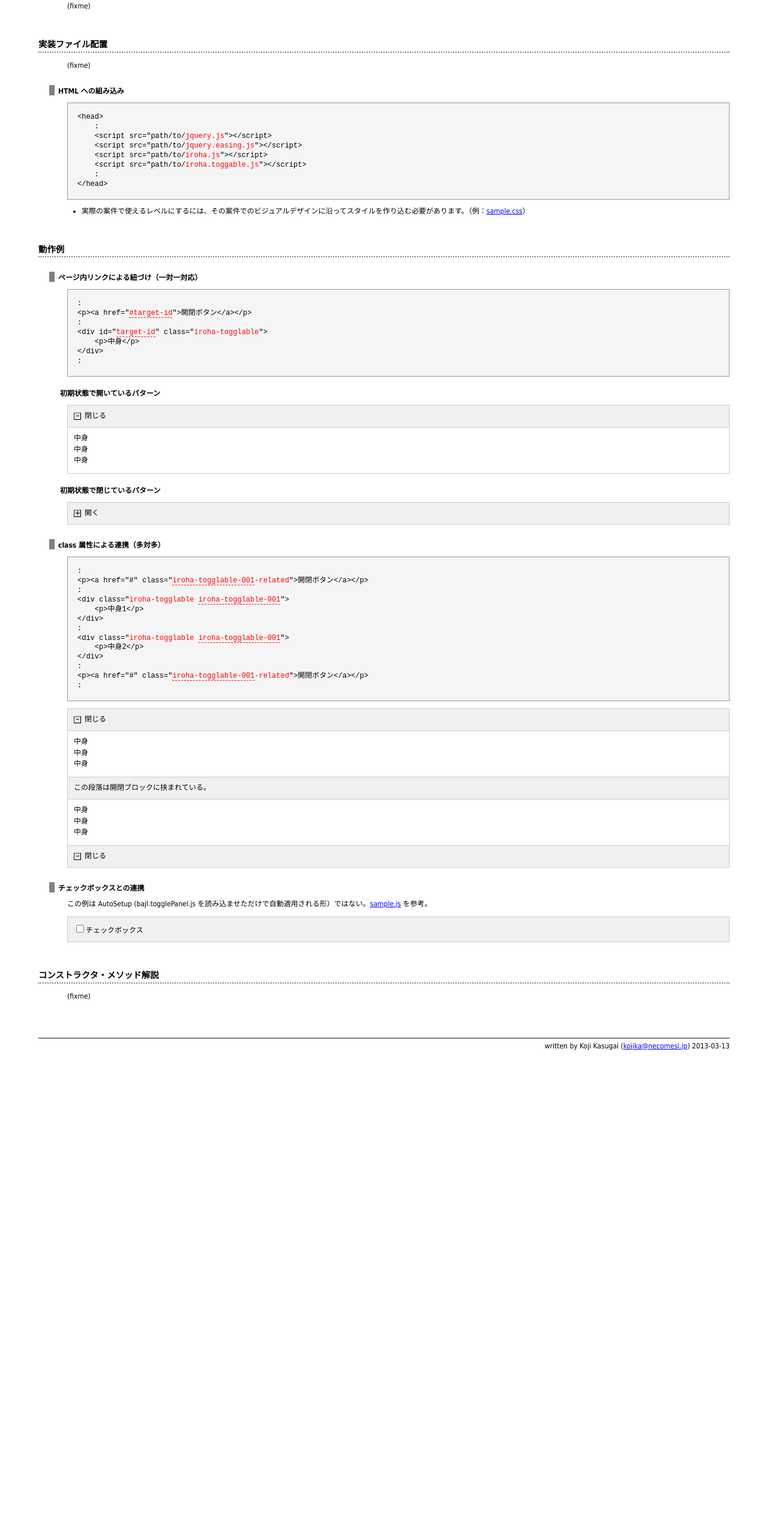
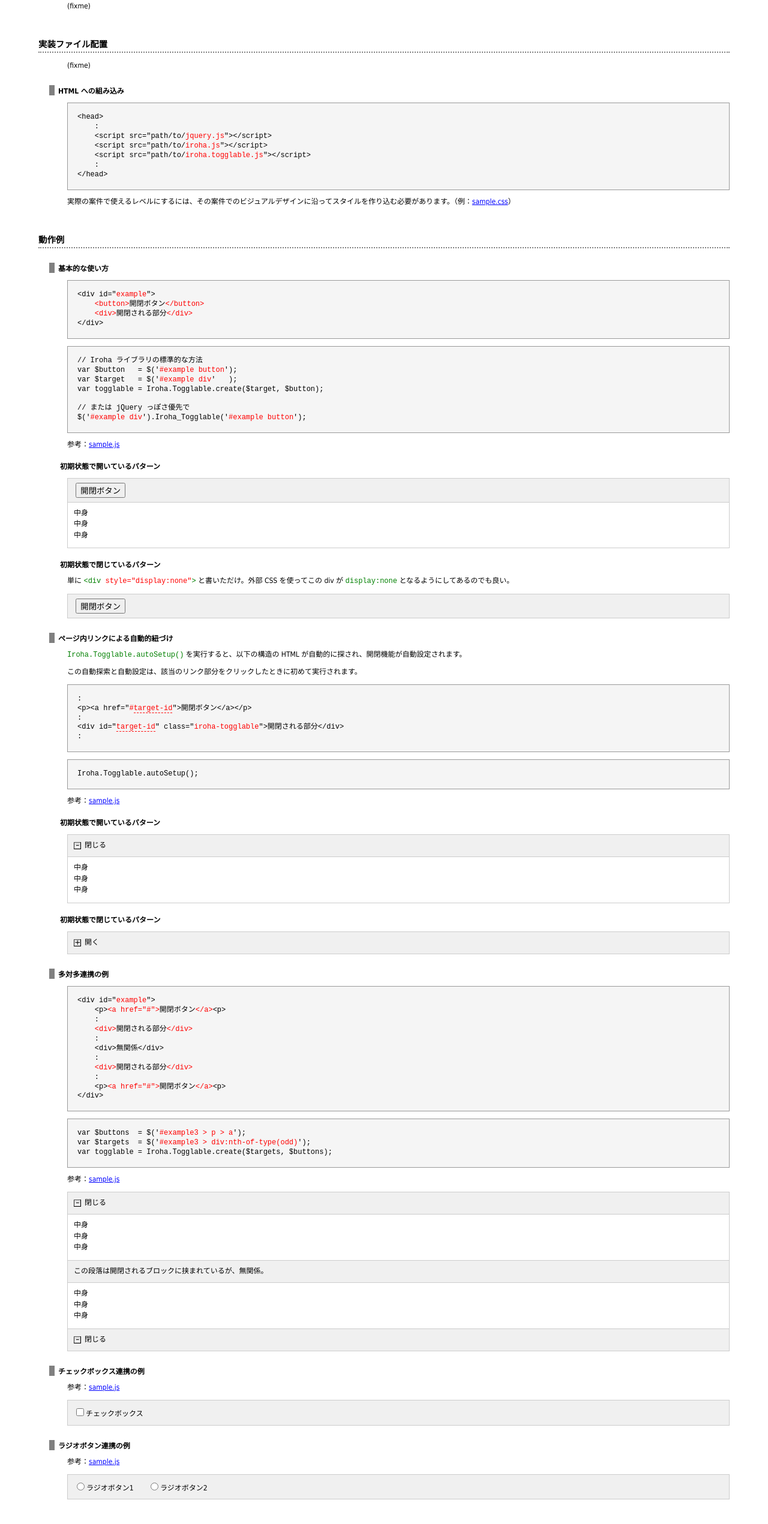
Before and after one commit to necomesi/iroha, a plain HTML site: page Iroha/togglable/index.html in a window 1280 px wide. Shown: the part 239-2780 px from the top of the page at 60% size. Before the commit the page ends 2002 px from the top, so only its background shows below. Drawn offline with Linux system fonts and the light colour scheme.

Commit message:
Iroha.Togglable : 実装サンプル追加。命名規則で開閉ボタンとブロックを紐付ける AutoSetup の機能を廃止。

```diff
--- a/Iroha/togglable/_docfiles/sample.css
+++ b/Iroha/togglable/_docfiles/sample.css
@@ -59,6 +59,11 @@ div.example > di ul li {
 
 /* ----- toggle controller button ----- */
 
+div.example > button {
+	margin: 0.5em 1em;
+	cursor: pointer;
+}
+
 div.example > p {
 	margin: 0;
 	padding: 0;
@@ -70,7 +75,7 @@ div.example > p:last-child {
 
 div.example > p a,
 div.example > p label {
-	display: block;
+	display: inline-block;
 	margin: 0;
 	padding: 10px 10px 10px 28px;
 	background-position: 10px 50%;
--- a/Iroha/togglable/_docfiles/sample.js
+++ b/Iroha/togglable/_docfiles/sample.js
@@ -4,7 +4,7 @@
  *       sample script for Iroha.Togglable
  *       (charset : "UTF-8")
  *
- *    @version 3.00.20130314
+ *    @version 3.01.20130314
  *    @requires jquery.js
  *    @requires iroha.js
  *    @requires iroha.togglable.js
@@ -18,26 +18,56 @@ $(function() {
 
 
 
+	/* ---------- サンプル実装「基本的な使い方」 ----------- */
+
+	$('#example1_1, #example1_2').each(function() {
+		var $base     = $(this);
+		var $button   = $base.children('button');
+		var $target   = $base.children('div'   );
+		var togglable = Iroha.Togglable.create($target, $button);
+	});
+
+
+
 	/* ---------- 「AutoSetup」 ----------- */
-	/*
-	 * className と構造をもとに、開閉ブロックと開閉ボタンを関連づけ、
-	 * 開閉ボタンが押下されたらその場でインスタンスを自動生成する。
-	 */
+
 	Iroha.Togglable.autoSetup();
 
 
 
-	/* ---------- サンプル実装「チェックボックスと連携」 ----------- */
-	/*
-	 * ブロック開閉をチェックボックスの ON/OFF で行うというサンプル。
-	 */
+	/* ---------- サンプル実装「多対多連携の例」 ----------- */
+
+	var $base     = $('#example3');
+	var $buttons  = $base.find('> p > a');
+	var $targets  = $base.find('> div:nth-of-type(odd)');
+	var togglable = Iroha.Togglable.create($targets, $buttons);
+
+
+
+	/* ---------- サンプル実装「チェックボックス連携の例」 ----------- */
+
 	var $base     = $('#example4');
-	var $panel    = $base.children('div').first();
+	var $target   = $base.children('div').first();
 	var $check    = $base.find(':checkbox');
-	var togglable = Iroha.Togglable.create($panel, $check);
+	var togglable = Iroha.Togglable.create($target, $check);
 
 	// HTML 読み込み時点のチェックボックス状態により即座開閉。
 	$check.attr('checked') ? togglable.open(0) : togglable.close(0);
+
+
+
+	/* ---------- サンプル実装「ラジオボタン連携の例」 ----------- */
+
+	var $base      = $('#example5');
+	var togglables = $base.children('div').map(function() { return Iroha.Togglable.create(this) });
+	var $radios    = $base.find(':radio').change(function() {
+		togglables.each(function() { this.close() });
+		togglables[this.value].open();
+	});
+
+	// HTML 読み込み時点のチェックボックス状態により即座開閉。
+	togglables.each(function() { this.close(0) });
+	$radios.filter(':checked').trigger('change');
 
 
 
--- a/Iroha/togglable/index.html
+++ b/Iroha/togglable/index.html
@@ -8,7 +8,6 @@
 <link rel="stylesheet" href="../../_css/base.css">
 <link rel="stylesheet" href="_docfiles/sample.css">
 <script src="../_libs/jquery.js"></script>
-<script src="../_libs/jquery.easing.js"></script>
 <script src="../iroha/iroha.js"></script>
 <script src="iroha.togglable.js"></script>
 <script src="_docfiles/sample.js"></script>
@@ -38,37 +37,92 @@
 <pre>&lt;head&gt;
     :
     &lt;script src=&quot;path/to/<em>jquery.js</em>&quot;&gt;&lt;/script&gt;
-    &lt;script src=&quot;path/to/<em>jquery.easing.js</em>&quot;&gt;&lt;/script&gt;
     &lt;script src=&quot;path/to/<em>iroha.js</em>&quot;&gt;&lt;/script&gt;
-    &lt;script src=&quot;path/to/<em>iroha.toggable.js</em>&quot;&gt;&lt;/script&gt;
+    &lt;script src=&quot;path/to/<em>iroha.togglable.js</em>&quot;&gt;&lt;/script&gt;
     :
 &lt;/head&gt;</pre>
 
-<ul>
-	<li>実際の案件で使えるレベルにするには、その案件でのビジュアルデザインに沿ってスタイルを作り込む必要があります。（例：<a href="_docfiles/sample.css">sample.css</a>）</li>
-</ul>
+<p>実際の案件で使えるレベルにするには、その案件でのビジュアルデザインに沿ってスタイルを作り込む必要があります。（例：<a href="_docfiles/sample.css">sample.css</a>）</p>
 
 <h2 id="examples">動作例</h2>
 
-<h3>ページ内リンクによる紐づけ（一対一対応）</h3>
+<h3>基本的な使い方</h3>
 
-<pre>:
-&lt;p&gt;&lt;a href=&quot;<em><strong>#target-id</strong></em>&quot;&gt;開閉ボタン&lt;/a&gt;&lt;/p&gt;
-:
-&lt;div id=&quot;<em><strong>target-id</strong></em>&quot; class=&quot;<em>iroha-togglable</em>&quot;&gt;
-    &lt;p&gt;中身&lt;/p&gt;
+<pre>
+&lt;div id=&quot;<em>example</em>&quot;&gt;
+    <em>&lt;button&gt;</em>開閉ボタン<em>&lt;/button&gt;</em>
+    <em>&lt;div&gt;</em>開閉される部分<em>&lt;/div&gt;</em>
 &lt;/div&gt;
-:</pre>
+</pre>
+
+<pre>
+// Iroha ライブラリの標準的な方法
+var $button   = $('<em>#example button</em>');
+var $target   = $('<em>#example div</em>'   );
+var togglable = Iroha.Togglable.create($target, $button);
+
+// または jQuery っぽさ優先で
+$('<em>#example div</em>').Iroha_Togglable('<em>#example button</em>');
+</pre>
+
+<p>参考：<a href="_docfiles/sample.js">sample.js</a></p>
 
 <h4>初期状態で開いているパターン</h4>
 
-<div class="example" id="example1">
-<p><a href="#example1-body">
+<div class="example" id="example1_1">
+<button>開閉ボタン</button>
+<div>
+<ul>
+<li>中身</li>
+<li>中身</li>
+<li>中身</li>
+</ul>
+</div>
+<!-- /example --></div>
+
+<h4>初期状態で閉じているパターン</h4>
+
+<p>単に <code>&lt;div <em>style=&quot;display:none&quot;</em>&gt;</code> と書いただけ。外部 CSS を使ってこの div が <code>display:none</code> となるようにしてあるのでも良い。</p>
+
+<div class="example" id="example1_2">
+<button>開閉ボタン</button>
+<div style="display:none">
+<ul>
+<li>中身</li>
+<li>中身</li>
+<li>中身</li>
+</ul>
+</div>
+<!-- /example --></div>
+
+<h3>ページ内リンクによる自動的紐づけ</h3>
+
+<p><code>Iroha.Togglable.autoSetup()</code> を実行すると、以下の構造の HTML が自動的に探され、開閉機能が自動設定されます。</p>
+<p>この自動探索と自動設定は、該当のリンク部分をクリックしたときに初めて実行されます。</p>
+
+<pre>
+:
+&lt;p&gt;&lt;a href=&quot;<em>#<strong>target-id</strong></em>&quot;&gt;開閉ボタン&lt;/a&gt;&lt;/p&gt;
+:
+&lt;div id=&quot;<em><strong>target-id</strong></em>&quot; class=&quot;<em>iroha-togglable</em>&quot;&gt;開閉される部分&lt;/div&gt;
+:
+</pre>
+
+<pre>
+Iroha.Togglable.autoSetup();
+</pre>
+
+<p>参考：<a href="_docfiles/sample.js">sample.js</a></p>
+
+<h4>初期状態で開いているパターン</h4>
+
+<div class="example" id="example2_1">
+<p><a href="#example2_1-body">
 <span class="open-button">開く</span>
 <span class="close-button">閉じる</span>
 </a></p>
 
-<div class="iroha-togglable" id="example1-body">
+<div class="iroha-togglable" id="example2_1-body">
 <ul>
 <li>中身</li>
 <li>中身</li>
@@ -79,79 +133,13 @@
 
 <h4>初期状態で閉じているパターン</h4>
 
-<div class="example" id="example2">
-<p><a href="#example2-body" class="iroha-togglable-closed">
+<div class="example" id="example2_2">
+<p><a href="#example2_2-body" class="iroha-togglable-closed">
 <span class="open-button">開く</span>
 <span class="close-button">閉じる</span>
 </a></p>
 
-<div class="iroha-togglable iroha-togglable-closed" id="example2-body">
-<ul>
-<li>中身</li>
-<li>中身</li>
-<li>中身</li>
-</ul>
-<!-- /iroha-togglable --></div>
-<!-- /example --></div>
-
-<h3>class 属性による連携（多対多）</h3>
-
-<pre>:
-&lt;p&gt;&lt;a href=&quot;#&quot; class=&quot;<em><strong>iroha-togglable-001</strong>-related</em>&quot;&gt;開閉ボタン&lt;/a&gt;&lt;/p&gt;
-:
-&lt;div class=&quot;<em>iroha-togglable <strong>iroha-togglable-001</strong></em>&quot;&gt;
-    &lt;p&gt;中身1&lt;/p&gt;
-&lt;/div&gt;
-:
-&lt;div class=&quot;<em>iroha-togglable <strong>iroha-togglable-001</strong></em>&quot;&gt;
-    &lt;p&gt;中身2&lt;/p&gt;
-&lt;/div&gt;
-:
-&lt;p&gt;&lt;a href=&quot;#&quot; class=&quot;<em><strong>iroha-togglable-001</strong>-related</em>&quot;&gt;開閉ボタン&lt;/a&gt;&lt;/p&gt;
-:</pre>
-
-<div class="example" id="example3">
-<p><a href="#" class="iroha-togglable-001-related">
-<span class="open-button">開く</span>
-<span class="close-button">閉じる</span>
-</a></p>
-
-<div class="iroha-togglable iroha-togglable-001">
-<ul>
-<li>中身</li>
-<li>中身</li>
-<li>中身</li>
-</ul>
-<!-- /iroha-togglable --></div>
-
-<div class="sandwiched">
-<p>この段落は開閉ブロックに挟まれている。</p>
-<!-- /sandwiched --></div>
-
-<div class="iroha-togglable iroha-togglable-001">
-<ul>
-<li>中身</li>
-<li>中身</li>
-<li>中身</li>
-</ul>
-<!-- /iroha-togglable --></div>
-
-<p><a href="#" class="iroha-togglable-001-related">
-<span class="open-button">開く</span>
-<span class="close-button">閉じる</span>
-</a></p>
-<!-- /example --></div>
-
-
-<h3>チェックボックスとの連携</h3>
-
-<p>この例は AutoSetup (bajl.togglePanel.js を読み込ませただけで自動適用される形）ではない。<a href="_docfiles/sample.js">sample.js</a> を参考。</p>
-
-<div class="example" id="example4">
-<p>
-<label><input type="checkbox">チェックボックス</label>
-</p>
-<div>
+<div class="iroha-togglable iroha-togglable-closed" id="example2_2-body">
 <ul>
 <li>中身</li>
 <li>中身</li>
@@ -161,12 +149,114 @@
 <!-- /example --></div>
 
 
+<h3>多対多連携の例</h3>
+
+<pre>
+&lt;div id=&quot;<em>example</em>&quot;&gt;
+    &lt;p&gt;<em>&lt;a href=&quot;#&quot;&gt;</em>開閉ボタン<em>&lt;/a&gt;</em>&lt;p&gt;
+    :
+    <em>&lt;div&gt;</em>開閉される部分<em>&lt;/div&gt;</em>
+    :
+    &lt;div&gt;無関係&lt;/div&gt;
+    :
+    <em>&lt;div&gt;</em>開閉される部分<em>&lt;/div&gt;</em>
+    :
+    &lt;p&gt;<em>&lt;a href=&quot;#&quot;&gt;</em>開閉ボタン<em>&lt;/a&gt;</em>&lt;p&gt;
+&lt;/div&gt;
+</pre>
+
+<pre>
+var $buttons  = $('<em>#example3 &gt; p &gt; a</em>');
+var $targets  = $('<em>#example3 &gt; div:nth-of-type(odd)</em>');
+var togglable = Iroha.Togglable.create($targets, $buttons);
+</pre>
+<p>参考：<a href="_docfiles/sample.js">sample.js</a></p>
+
+<div class="example" id="example3">
+<p><a href="#">
+<span class="open-button">開く</span>
+<span class="close-button">閉じる</span>
+</a></p>
+
+<div>
+<ul>
+<li>中身</li>
+<li>中身</li>
+<li>中身</li>
+</ul>
+</div>
+
+<div class="sandwiched">
+<p>この段落は開閉されるブロックに挟まれているが、無関係。</p>
+<!-- /sandwiched --></div>
+
+<div>
+<ul>
+<li>中身</li>
+<li>中身</li>
+<li>中身</li>
+</ul>
+</div>
+
+<p><a href="#">
+<span class="open-button">開く</span>
+<span class="close-button">閉じる</span>
+</a></p>
+<!-- /example --></div>
+
+
+<h3>チェックボックス連携の例</h3>
+
+<p>参考：<a href="_docfiles/sample.js">sample.js</a></p>
+
+<div class="example" id="example4">
+<p>
+<label><input type="checkbox">チェックボックス</label>
+</p>
+
+<div>
+<ul>
+<li>中身</li>
+<li>中身</li>
+<li>中身</li>
+</ul>
+</div>
+<!-- /example --></div>
+
+
+<h3>ラジオボタン連携の例</h3>
+
+<p>参考：<a href="_docfiles/sample.js">sample.js</a></p>
+
+<div class="example" id="example5">
+<p>
+<label><input type="radio" name="example5" value="0">ラジオボタン1</label>
+<label><input type="radio" name="example5" value="1">ラジオボタン2</label>
+</p>
+
+<div>
+<ul>
+<li>中身1</li>
+<li>中身1</li>
+<li>中身1</li>
+</ul>
+</div>
+
+<div>
+<ul>
+<li>中身2</li>
+<li>中身2</li>
+<li>中身2</li>
+</ul>
+</div>
+<!-- /example --></div>
+
+
 <h2 id="definitions">コンストラクタ・メソッド解説</h2>
 
 <p>(fixme)</p>
 
-
-<address>written by Koji Kasugai (<a href="mailto:kojika@necomesi.jp">kojika@necomesi.jp</a>) 2013-03-13</address>
+<address>written by Koji Kasugai (<a href="mailto:kojika@necomesi.jp">kojika@necomesi.jp</a>) 2013-03-14</address>
 
 </body>
 </html>
--- a/Iroha/togglable/iroha.togglable.js
+++ b/Iroha/togglable/iroha.togglable.js
@@ -4,9 +4,8 @@
  *       任意のブロックを閉じたり開いたりする UI
  *       (charset : "UTF-8")
  *
- *    @version 3.03.20130314
+ *    @version 3.04.20130314
  *    @requires jquery.js
- *    @requires jquery.easing.js
  *    @requires iroha.js
  */
 /* -------------------------------------------------------------------------- */
@@ -83,20 +82,18 @@ $.extend(Iroha.Togglable,
 {
 	/**
 	 * 頻出の class 名（HTML の class 属性値）
-	 *   - 'target'   : 開閉される対象ブロックの要素ノードであることを示す
-	 *   - 'button'   : 開閉を操作するボタンの要素ノードである事を示す
-	 *   - 'opened'   : 開閉されるブロック、操作ボタンともに、ブロックが開かれている事を示す。
-	 *   - 'closed'   : 開閉されるブロック、操作ボタンともに、ブロックが閉じられている事を示す。
-	 *   - 'relation' : class 属性値の命名規則により操作ボタンを開閉対象を結びつけるための正規表現。"iroha-togglable-xxx-related" のついたボタンは class 属性値 "iroha-togglable-xxx" を持つブロックと結びつけられる。
+	 *   - 'target' : 開閉される対象ブロックの要素ノードであることを示す
+	 *   - 'button' : 開閉を操作するボタンの要素ノードである事を示す
+	 *   - 'opened' : 開閉されるブロック、操作ボタンともに、ブロックが開かれている事を示す。
+	 *   - 'closed' : 開閉されるブロック、操作ボタンともに、ブロックが閉じられている事を示す。
 	 * @type Object
 	 * @cnonsant
 	 */
 	CLASSNAME : {
-		  'target'   : 'iroha-togglable'
-		, 'button'   : 'iroha-togglable-button'
-		, 'opened'   : 'iroha-togglable-opened'
-		, 'closed'   : 'iroha-togglable-closed'
-		, 'relation' : /^(iroha-togglable-.*)-related$/
+		  'target' : 'iroha-togglable'
+		, 'button' : 'iroha-togglable-button'
+		, 'opened' : 'iroha-togglable-opened'
+		, 'closed' : 'iroha-togglable-closed'
 	},
 
 	/**
@@ -124,71 +121,37 @@ $.extend(Iroha.Togglable,
 	},
 
 	/**
-	 * ボタンに付与されている「関連づけ用クラス名」を元に、そのボタンが開閉対象とするべきブロック（1つ以上）を取得する
-	 * @param {Element|jQuery|String} button    開閉ボタンの要素ノード
-	 * @return 見つかった要素ノード（群）からなる jQuery オブジェクト
-	 * @type jQuery
-	 */
-	getTargetsByRelation : function(button) {
-		var $button = $(button).first();
-		var cnames  = ($button.attr('class') || '').split(' ');
-		var regex   = this.CLASSNAME.relation;
-		return (cnames.some(function(cname) { return regex.test(cname) }))
-			? $('.' + RegExp.$1)
-			: $();
-	},
-
-	/**
-	 * 自分を含め、同じブロックを開閉対象とする同族なボタン（1つ以上）を取得する
-	 * @param {Element|jQuery|String} button    開閉ボタンの要素ノード
-	 * @return 見つかった要素ノード（群）からなる jQuery オブジェクト
-	 * @type jQuery
-	 */
-	getButtonsByRelation : function(button) {
-		var $button = $(button).first();
-		var cnames  = ($button.attr('class') || '').split(' ');
-		var regex   = this.CLASSNAME.relation;
-		return (cnames.some(function(cname) { return regex.test(cname) }))
-			? $('.' + RegExp.lastMatch)
-			: $();
-	},
-
-	/**
 	 * 開閉ボタンの押下をトリガーにしてインスタンスを自動生成させるようにする。
 	 * @param {String} [selector="a, area"] 開閉ボタンの要素ノードを見つけるためのセレクタ文字列。
 	 * @return このコンストラクタ（クラスオブジェクト）自身
 	 * @type Function
 	 */
 	autoSetup : function(selector) {
-		var selector = selector || 'a, area';
+		if (Iroha.alreadyApplied(arguments.callee)) return this;
 
-		$(document).on('click', selector, $.proxy(function(e) {
-			var togglable = this.getInstance(e.currentTarget);
+		$(document).on('click', selector || 'a, area', $.proxy(function(e) {
+			var cname     = this.CLASSNAME;
+			var $button   = $(e.currentTarget);
+			var togglable = this.getInstance($button);
+
+			// 開閉対象のブロックが見つかったら、インスタンスを生成し、最初の開閉を行う。
+			// 以後の開閉はインスタンス内部のイベントハンドラが行うのでこの1回のみで良い。
 			if (!togglable) {
-				var $button = $(e.currentTarget);
-				var $target = $button.Iroha_getLinkTarget();
-
-				// ページ内リンクによる関連づけが無いなら、関連づけ用のクラス名を手ががかりに
-				// 開閉対象のブロックと、同じブロックに関連づけられている開閉ボタンを探す。
-				if (!$target.length) {
-					$target = this.getTargetsByRelation($button);
-					$button = this.getButtonsByRelation($button);
-				}
-
-				// 開閉対象のブロックが見つかり、インスタンス生成し、最初の開閉を行う。
-				// 以後の開閉はインスタンス内部のイベントハンドラが行うのでこの1回のみで良い。
+				var $target = $button.Iroha_getLinkTarget().filter('.' + cname.target);
 				if ($target.length && !this.getInstance($target)) {
 					togglable = this.create($target, $button).toggle();
 				}
 			}
 
-			// インスタンスが用意できたなら、DOM 的デフォルトアクション、Iroha.PageScroller のスクロールアニメ発動を抑止
+			// インスタンスを生成できているなら、DOM 的デフォルトアクション、Iroha.PageScroller のスクロールアニメ発動を抑止する。
 			// （ボタンはページ内リンクだからこれらの対策は必要）
 			if (togglable) {
 				e.preventDefault();
 				Iroha.PageScroller && Iroha.PageScroller.abort();
 			}
 		}, this));
+
+		return this;
 	}
 });
 
```
